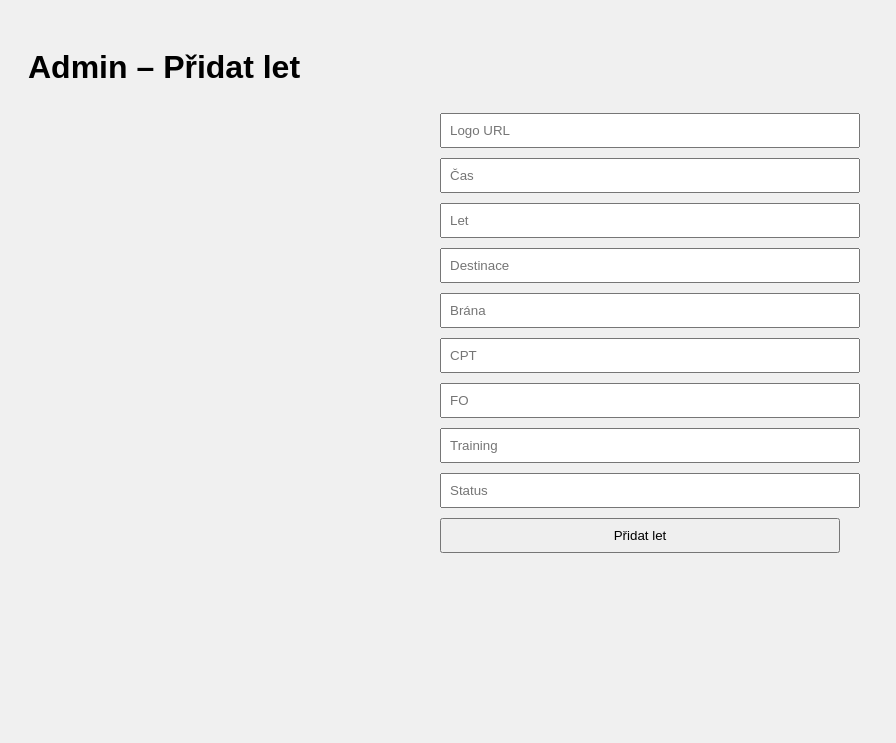
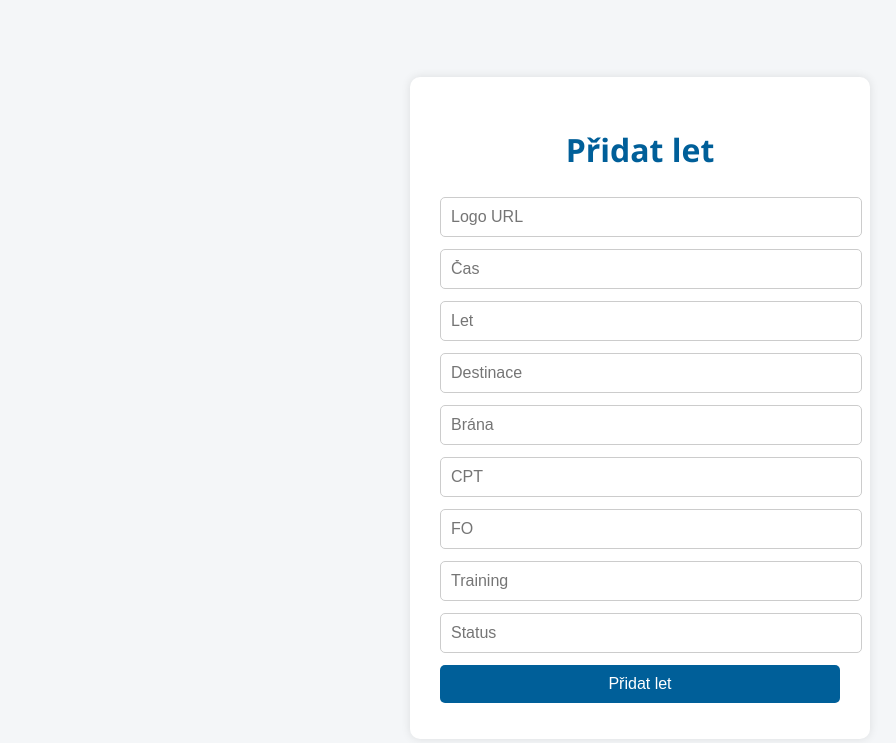
Before and after one commit to sekyyt6353-beep/Odlety-OKNGL, a plain HTML site: page admin.html in a window 1280 px wide. Shown: the whole page, without its empty margins (0-896 px from the left). Drawn offline with Linux system fonts and the light colour scheme.

Commit message:
admin.html

```diff
--- a/admin.html
+++ b/admin.html
@@ -3,14 +3,52 @@
 <head>
   <meta charset="UTF-8">
   <title>Admin – Přidat let</title>
+  <meta name="viewport" content="width=device-width, initial-scale=1.0">
   <style>
-    body { font-family: sans-serif; background: #f0f0f0; padding: 20px; }
-    input, button { margin: 5px 0; padding: 8px; width: 100%; }
-    form { max-width: 400px; margin: auto; }
+    body {
+      font-family: 'Segoe UI', sans-serif;
+      background: #f4f6f8;
+      color: #333;
+      display: flex;
+      justify-content: center;
+      align-items: center;
+      min-height: 100vh;
+    }
+    .container {
+      background: #fff;
+      padding: 30px;
+      border-radius: 10px;
+      box-shadow: 0 0 10px rgba(0,0,0,0.1);
+      max-width: 400px;
+      width: 100%;
+    }
+    h1 {
+      text-align: center;
+      margin-bottom: 20px;
+      color: #005f99;
+    }
+    input, button {
+      width: 100%;
+      padding: 10px;
+      margin: 6px 0;
+      border: 1px solid #ccc;
+      border-radius: 5px;
+      font-size: 1em;
+    }
+    button {
+      background: #005f99;
+      color: white;
+      border: none;
+      cursor: pointer;
+    }
+    button:hover {
+      background: #004b7a;
+    }
   </style>
 </head>
 <body>
-  <h1>Admin – Přidat let</h1>
+  <div class="container">
+    <h1>Přidat let</h1>
     <form id="flightForm">
       <input id="logoUrl" placeholder="Logo URL">
       <input id="time" placeholder="Čas">
@@ -23,6 +61,7 @@
       <input id="status" placeholder="Status">
       <button type="submit">Přidat let</button>
     </form>
+  </div>
 
   <script>
     const form = document.getElementById('flightForm');
```
Lines whose indentation alone changed are shown as unchanged.
